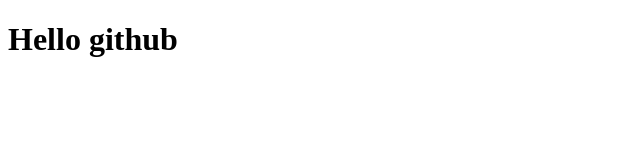
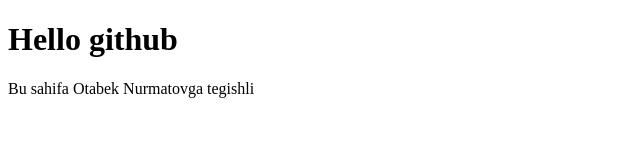
Before and after one commit to otabeknurmatov1/hello, a plain HTML site: page hello.html in a window 1280 px wide. Shown: the whole page, without its empty margins (0-640 px from the left). Drawn offline with Linux system fonts and the light colour scheme.

Commit message:
paragraf qo'shildi

```diff
--- a/hello.html
+++ b/hello.html
@@ -9,6 +9,7 @@
 <body>
 
     <h1>Hello github</h1>
+    <p>Bu sahifa Otabek Nurmatovga tegishli</p>
 
 </body>
 </html>
```
